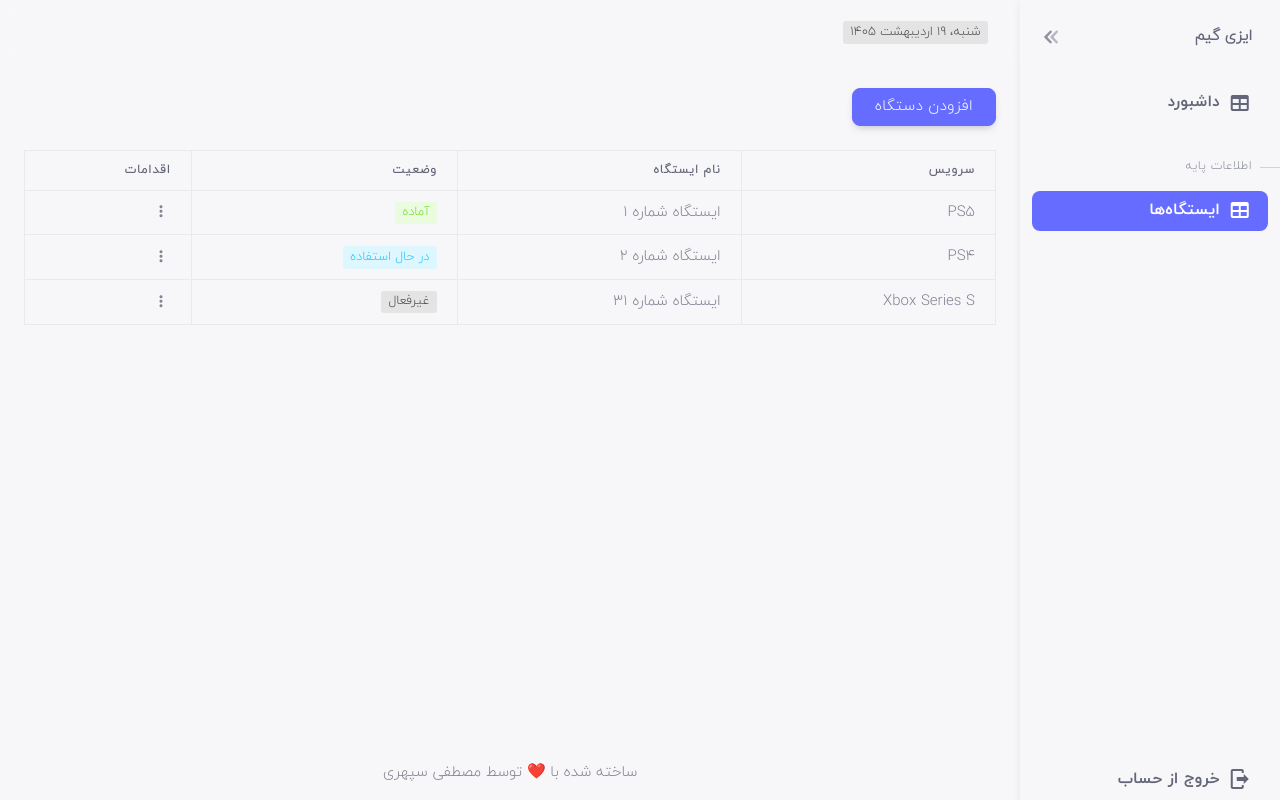
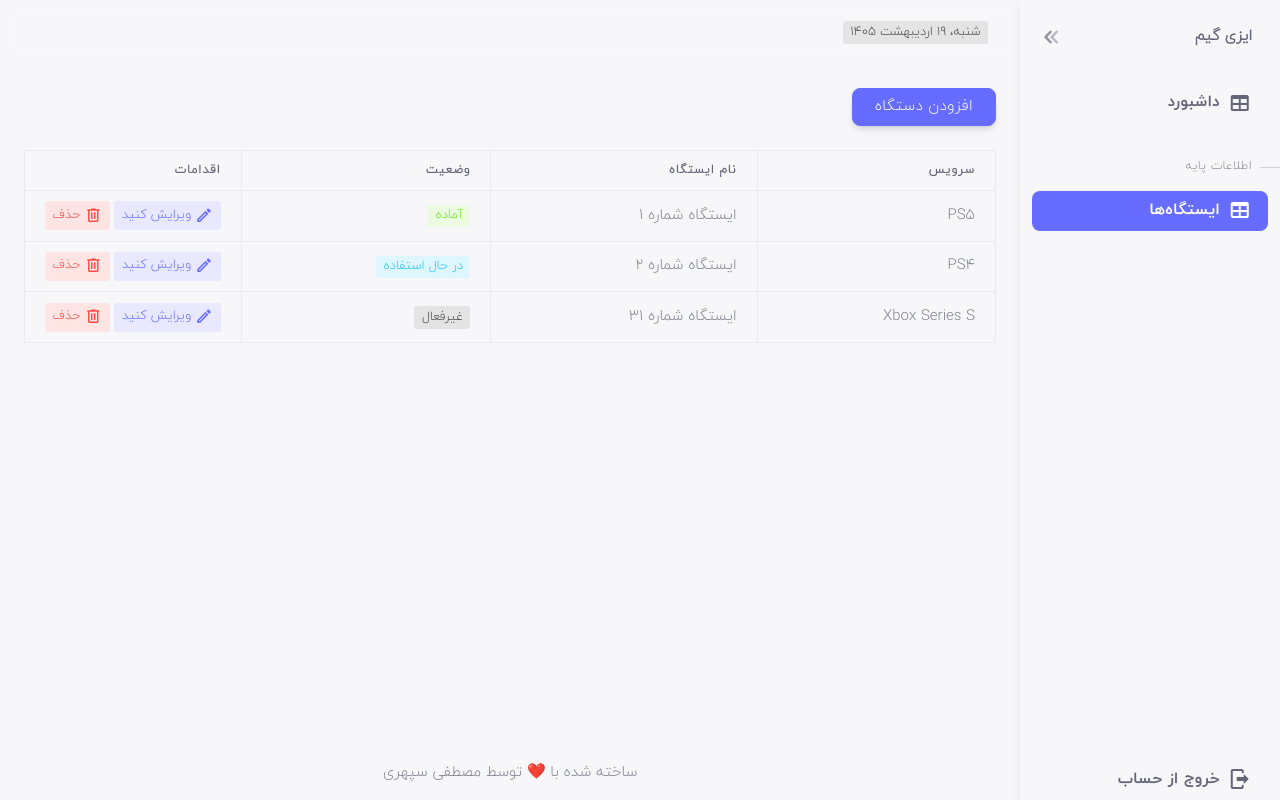
Before and after one commit to MostafaSepehri/Game-Center-Management, a Django app: page /base-informations/ in a window 1280 px wide. Run offline with Django 5.2, Linux system fonts and the light colour scheme; a user stored in the database is signed in; data comes from the database, SQL or seed files in the repository; both versions use the stored data as it was after the commit; some libraries are stand-ins or nearby versions; some web fonts are replaced.

Commit message:
edit table of base information

```diff
--- a/templates/stations/index.html
+++ b/templates/stations/index.html
@@ -44,12 +44,9 @@
                       <span class="badge bg-label-dark me-1">غیرفعال</span>
                     {% endif %}
                   </td>
-                  <td>
-                    <div class="dropdown">
-                      <button type="button" class="btn p-0 dropdown-toggle hide-arrow" data-bs-toggle="dropdown"><i class="mdi mdi-dots-vertical"></i></button><div class="dropdown-menu">
-                        <a class="dropdown-item waves-effect edit-btn" href="#" data-bs-toggle="modal" data-bs-target="#onboardImageEdit" data-id="{{ station.id }}" data-name="{{ station.name }}" data-type="{{ station.station_type }}" data-status="{{ station.status }}"><i class="mdi mdi-pencil-outline me-1"></i>ویرایش کنید</a><a class="dropdown-item waves-effect del-btn" data-bs-toggle="modal" data-bs-target="#onboardImageDelete" href="javascript:void(0);" data-id="{{ station.id }}" data-name="{{ station.name }}"><i class="mdi mdi-trash-can-outline me-1"></i>حذف</a>
-                      </div>
-                    </div>
+                  <td style="width:150px;">
+                    <a class="badge bg-label-primary edit-btn" href="#" data-bs-toggle="modal" data-bs-target="#onboardImageEdit" data-id="{{ station.id }}" data-name="{{ station.name }}" data-type="{{ station.station_type }}" data-status="{{ station.status }}"><i class="mdi mdi-pencil-outline me-1"></i>ویرایش کنید</a>
+                    <a class="badge bg-label-danger del-btn" data-bs-toggle="modal" data-bs-target="#onboardImageDelete" href="javascript:void(0);" data-id="{{ station.id }}" data-name="{{ station.name }}"><i class="mdi mdi-trash-can-outline me-1"></i>حذف</a>
                   </td>
                 </tr>
               {% endfor %}
```
Also changed, not shown: db.sqlite3.
